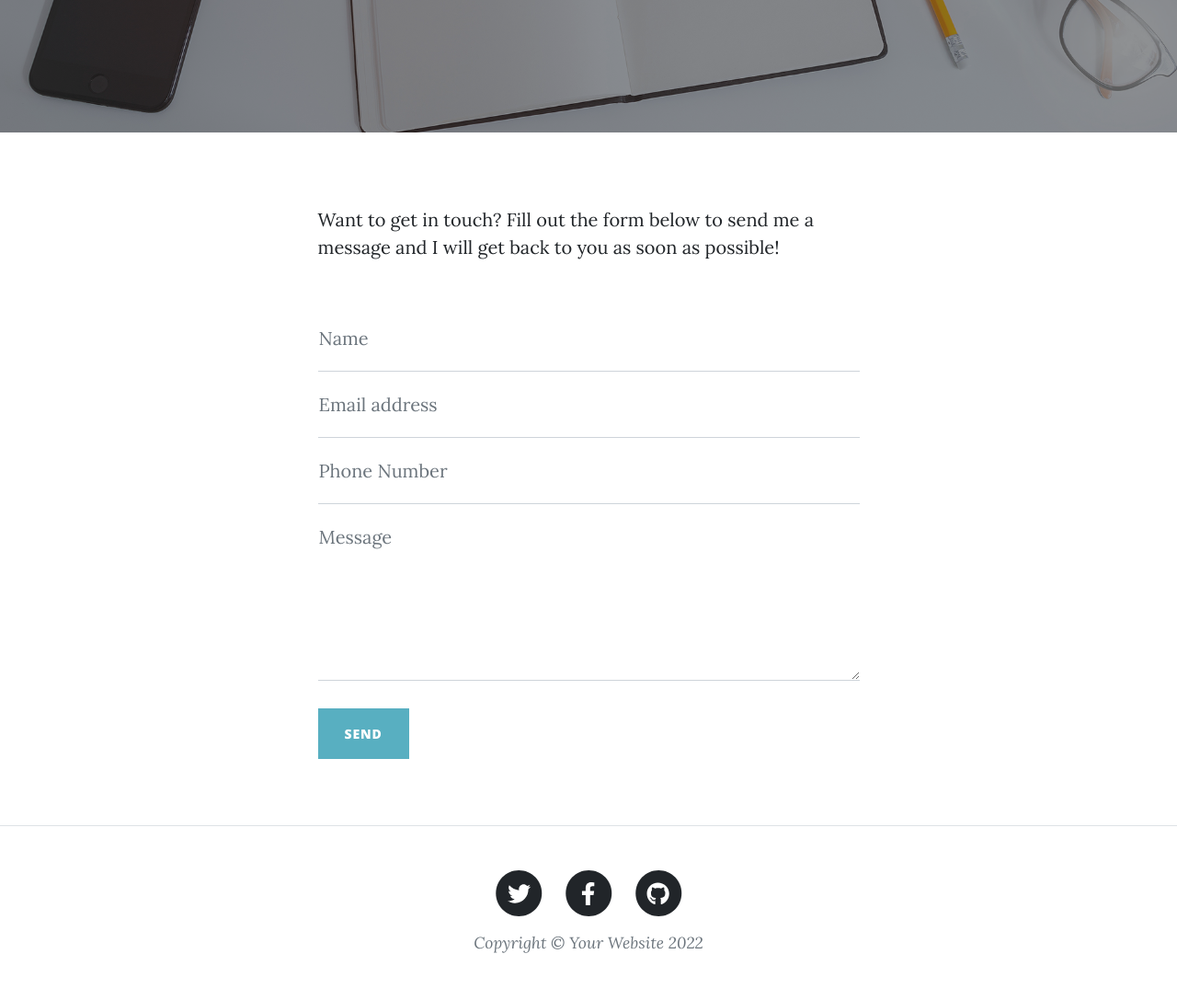
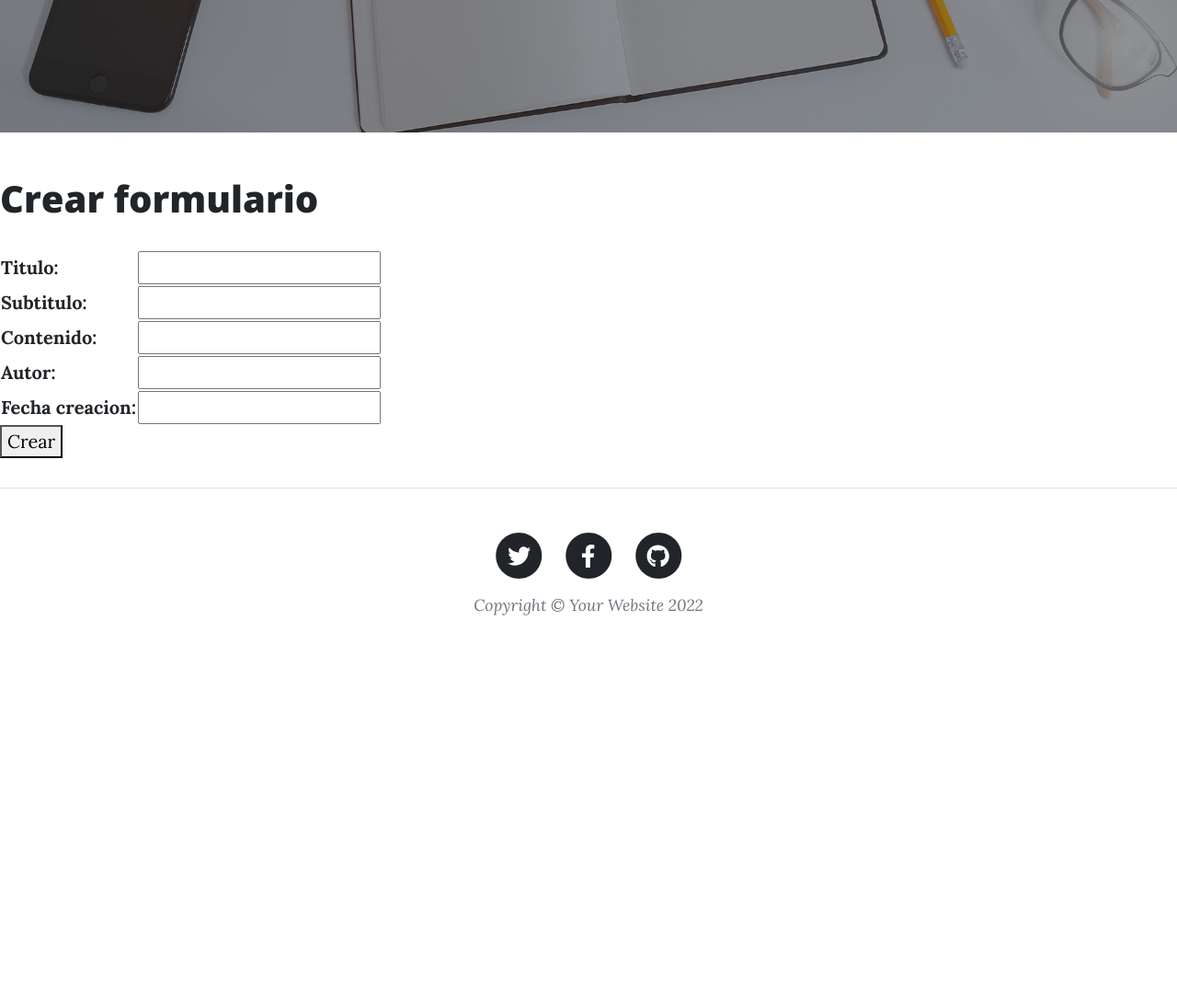
Before and after one commit to camilavrojas/EntregaPreliascoRojas, a Django app: page /crear/ in a window 1280 px wide. Shown: the part 484-1571 px from the top of the page at 92% size. After the commit the page ends 1153 px from the top, so only its background shows below. Run offline with Django 4.2, Linux system fonts and the light colour scheme; some libraries are stand-ins or nearby versions.

Commit message:
se creó un formulario en el template de crear y se carga el listado en el template de publicaciones

```diff
--- /dev/null
+++ b/blog/forms.py
@@ -0,0 +1,11 @@
+from django import forms
+
+class Formulario(forms.Form):
+    titulo = forms.CharField(max_length=50)
+    subtitulo = forms.CharField(max_length=50)
+    contenido = forms.CharField(max_length=300)
+    autor = forms.CharField(max_length=50)
+    fecha_creacion = forms.DateField(required=False)
+
+class Buscar(forms.Form):
+    titulo = forms.CharField(max_length=50, required=False)
--- a/blog/views.py
+++ b/blog/views.py
@@ -1,8 +1,10 @@
-from string import punctuation
+from datetime import datetime
 from django.http import HttpResponse
 from django.template import loader
 from django.shortcuts import render
+from blog.forms import Buscar, Formulario
 from .models import Publicacion
+
 
 def inicio(request):
     return render(request, 'index.html')
@@ -21,8 +23,46 @@ def template(request):
 def acerca(request):
     return render(request, 'acerca.html')
 
+def crear(request):
+
+    if request.method == 'POST':
+        form = Formulario(request.POST)
+
+        if form.is_valid():
+            data = form.cleaned_data
+
+            fecha=data.get('fecha_creacion')
+
+            publicacion = Publicacion(
+                titulo=data.get('titulo'),
+                subtitulo=data.get('subtitulo'),
+                contenido=data.get('contenido'),
+                autor=data.get('autor'),
+                fecha_creacion=fecha if fecha else datetime.now()
+            )
+            publicacion.save()
+
+            publicaciones = Publicacion.objects.all()
+
+            return render(request, 'publicaciones.html', {'publicaciones': publicaciones})
+
+        else:
+            return render(request, 'crear.html', {'form': form} )
+
+
+    formulario = Formulario()
+
+    return render(request, 'crear.html', {'form': formulario} )
+
+
+
 def publicaciones(request):
-    return render(request, 'publicaciones.html')
 
-def crear(request):
-    return render(request, 'crear.html')
+    buscar_titulo = request.GET.get('titulo')
+    if buscar_titulo:
+        publicaciones = Publicacion.objects.filter(titulo__icontains=buscar_titulo)
+    else:
+        publicaciones = Publicacion.objects.all()
+    form = Buscar()
+
+    return render(request, 'publicaciones.html', {'publicaciones': publicaciones, 'form': form})
--- a/templates/crear.html
+++ b/templates/crear.html
@@ -12,49 +12,15 @@
 {% endblock h1 %}
 
 {% block container %}
-<main class="mb-4">
-    <div class="container px-4 px-lg-5">
-        <div class="row gx-4 gx-lg-5 justify-content-center">
-            <div class="col-md-10 col-lg-8 col-xl-7">
-                <p>Want to get in touch? Fill out the form below to send me a message and I will get back to you as soon as possible!</p>
-                <div class="my-5">
-                    <form id="contactForm" data-sb-form-api-token="API_TOKEN">
-                        <div class="form-floating">
-                            <input class="form-control" id="name" type="text" placeholder="Enter your name..." data-sb-validations="required" />
-                            <label for="name">Name</label>
-                            <div class="invalid-feedback" data-sb-feedback="name:required">A name is required.</div>
-                        </div>
-                        <div class="form-floating">
-                            <input class="form-control" id="email" type="email" placeholder="Enter your email..." data-sb-validations="required,email" />
-                            <label for="email">Email address</label>
-                            <div class="invalid-feedback" data-sb-feedback="email:required">An email is required.</div>
-                            <div class="invalid-feedback" data-sb-feedback="email:email">Email is not valid.</div>
-                        </div>
-                        <div class="form-floating">
-                            <input class="form-control" id="phone" type="tel" placeholder="Enter your phone number..." data-sb-validations="required" />
-                            <label for="phone">Phone Number</label>
-                            <div class="invalid-feedback" data-sb-feedback="phone:required">A phone number is required.</div>
-                        </div>
-                        <div class="form-floating">
-                            <textarea class="form-control" id="message" placeholder="Enter your message here..." style="height: 12rem" data-sb-validations="required"></textarea>
-                            <label for="message">Message</label>
-                            <div class="invalid-feedback" data-sb-feedback="message:required">A message is required.</div>
-                        </div>
-                        <br />
-                        <div class="d-none" id="submitSuccessMessage">
-                            <div class="text-center mb-3">
-                                <div class="fw-bolder">Form submission successful!</div>
-                                To activate this form, sign up at
-                                <br />
-                                <a href="https://startbootstrap.com/solution/contact-forms">https://startbootstrap.com/solution/contact-forms</a>
-                            </div>
-                        </div>
-                        <div class="d-none" id="submitErrorMessage"><div class="text-center text-danger mb-3">Error sending message!</div></div>
-                        <button class="btn btn-primary text-uppercase disabled" id="submitButton" type="submit">Send</button>
-                    </form>
-                </div>
-            </div>
-        </div>
-    </div>
-</main>
+
+<h1>Crear formulario</h1>
+<p>
+    <form action={% url 'crear' %} method="post">
+        {% csrf_token %}
+        <table>
+            {{form.as_table}}
+        </table>
+        <button>Crear</button>
+    </form>
+</p>
 {% endblock container %}
```
Also changed, not shown: blog/models.py (+6 -4 lines), templates/publicaciones.html (+26 -11 lines), blog/migrations/0001_initial.py.
